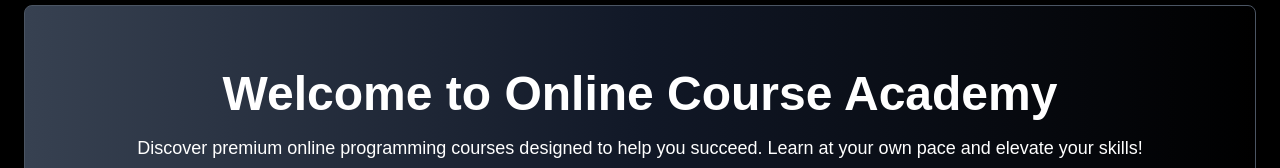
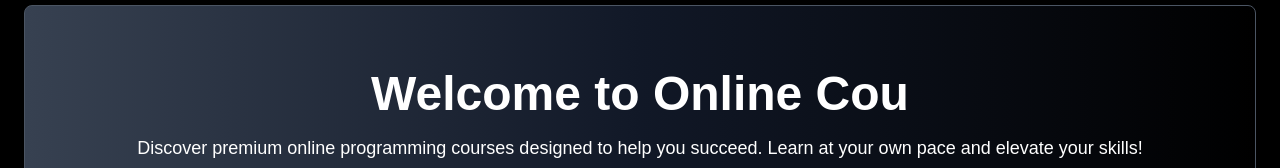
Before and after one commit to Chirukeshyt/OnlineCourseAcademy, a Next.js app: page / in a window 1280 px wide. Shown: the part 123-291 px from the top of the page. Built offline with nearby package versions, Linux system fonts and the light colour scheme; no server answers; the database is empty.

Commit message:
Revert "Update index.js"
This reverts commit cd408f786a6e4f75986ae70709aafa4a12f2e4ca.

```diff
--- a/pages/index.js
+++ b/pages/index.js
@@ -67,7 +67,7 @@ export default function HomePage() {
                         <div className="max-w-7xl mx-auto px-6" data-aos="fade-up">
                             <div className="bg-gradient-to-r from-gray-700 via-gray-900 to-black text-white rounded-lg shadow-lg py-16 px-10 border border-gray-600">
                                 <h1 className="text-5xl font-extrabold text-center mb-4">
-                                    Welcome to Online Course Academy
+                                    Welcome to Online Cou
                                 </h1>
                                 <p className="text-lg text-center mb-8">
                                     Discover premium online programming courses designed to help you
```
